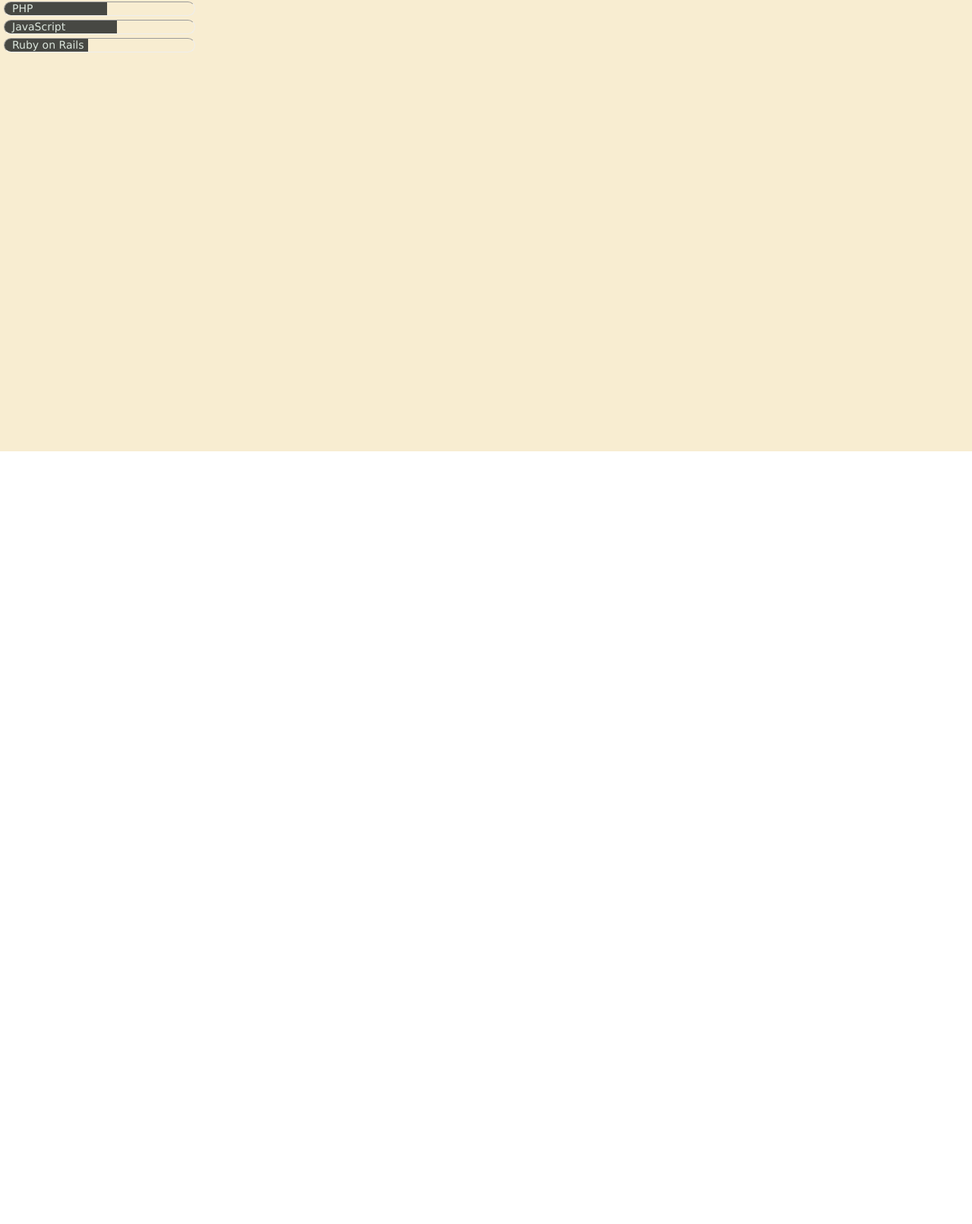
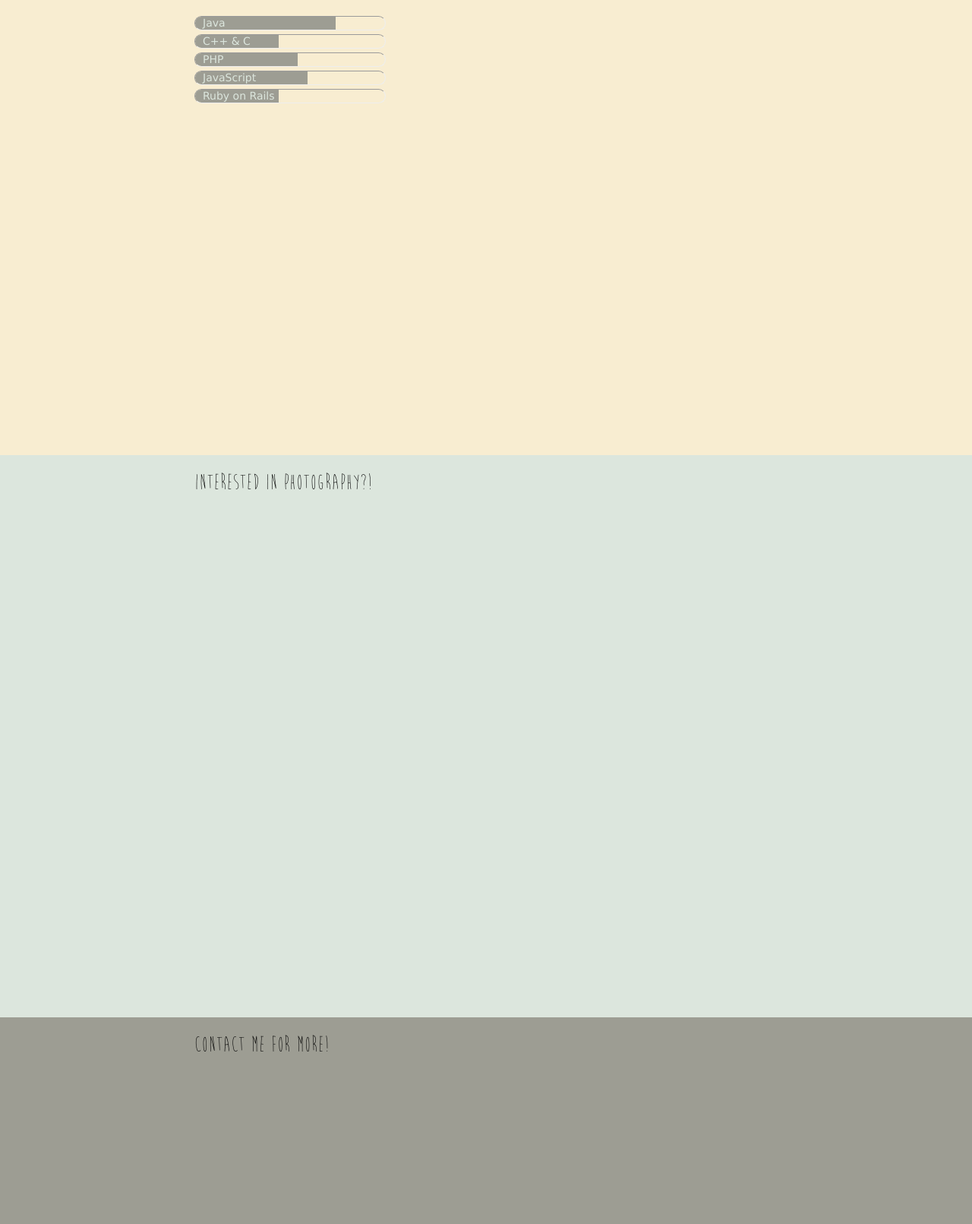
Before and after one commit to Techiemouse/techiemouse.github.io, a plain HTML site: page index.html in a window 1280 px wide. Shown: the part 491-2102 px from the top of the page at 76% size. Before the commit the page ends 1085 px from the top, so only its background shows below. Drawn offline with Linux system fonts and the light colour scheme.

Commit message:
Fixed menu bug
Fixed menu bug and added more sections making sure everything has
similar styles and functionality.

```diff
--- a/index.html
+++ b/index.html
@@ -18,11 +18,11 @@
         <ul id='menu'>
            <li><a href="hover">Hover me!</a>
                <ul>
-                      <li><a href="#about">About me</a></li>
+                      <li><a href="#banner">About me</a></li>
                       <li><a href="#skills">Skills</a></li>
                       <li><a href="#photo">Photography</a></li>
                       <li><a href="#contact">Contact me</a></li>
-                      <li><a href="http://blog.techiemouse.com/">Blog</a></li>
+
 
                </ul>
            </li>
@@ -38,7 +38,9 @@
 
         <div id="line1"></div>
         <div id="line2"></div>
+        <!--********* SKILLS *********-->
         <div id="skills">
+            <p class="info">Computer language skills</p>
             <div class="base">
                 <div class="skill" id="Java">Java</div>
             </div>
@@ -57,12 +59,15 @@
 
 
         </div>
+        <!--********* PHOTOGRAPHY *********-->
         <div id="photo">
+          <p class="info">Interested in photography?!</p>
 
 
         </div>
+        <!--********* CONTACT *********-->
         <div id="contact">
-
+        <p class="info">Contact me for more!</p>
 
 
         </div>
--- a/style.css
+++ b/style.css
@@ -18,16 +18,13 @@ body{
 }
 
 
-p{
-    padding:0px 10% 0px 20%;
-}
 
 #menu{
     font-size: 20px;
     list-style-type: none;
     position: fixed;
     margin: 0;
-    position:relative;
+
     float:left;
     list-style-type: none;
 }
@@ -69,42 +66,41 @@ ul li a {
 font-size: 70px;
 height: 400px;
 background-color: #DCE6DD;
-
+padding:0px 10% 0px 20%;
 
 }
 
 .info{
 
-	opacity: 0.5;
 	margin-top:0px;
  	margin-left: auto;
-    margin-right: auto;
-    font-size: 30px;
+  margin-right: auto;
+  font-size: 30px;
 
 }
 #line1{
 background-color: #474843;
-height: 20px;
+height: 15px;
 }
 #line2{
   background-color: #9D9D93;
-  height: 20px;
+  height: 15px;
 }
 #skills{
 background-color: #F8EDD1;
 height: 80%;
+padding:20px 10% 0px 20%;
 }
 
+
 .base{
+
     height:17px;
     width:250px;
-
-
-border-radius:15px;
+    border-radius:15px;
     border: 1px inset ;
-
-   margin:5px;
-       font: 14px "Lucida Sans Unicode", "Lucida Grande", sans-serif;
+    margin-bottom:5px;
+    font: 14px "Lucida Sans Unicode", "Lucida Grande", sans-serif;
     color:#DCE6DD;
 
 }
@@ -112,7 +108,7 @@ border-radius:15px;
    border-top-left-radius:15px;
    border-bottom-left-radius:15px;
    height:17px;
-   background-color: #474843;
+   background-color:  #9D9D93;
    padding-left:10px;
 
 }
@@ -131,3 +127,17 @@ border-radius:15px;
 #ruby{
     width:40%;
 }
+#photo{
+
+font-size: 70px;
+height: 90%;
+background-color: #DCE6DD;
+padding:20px 10% 0px 20%;
+}
+#contact{
+
+font-size: 70px;
+height: 50%;
+background-color: #9D9D93;
+padding:20px 10% 0px 20%;
+}
```
